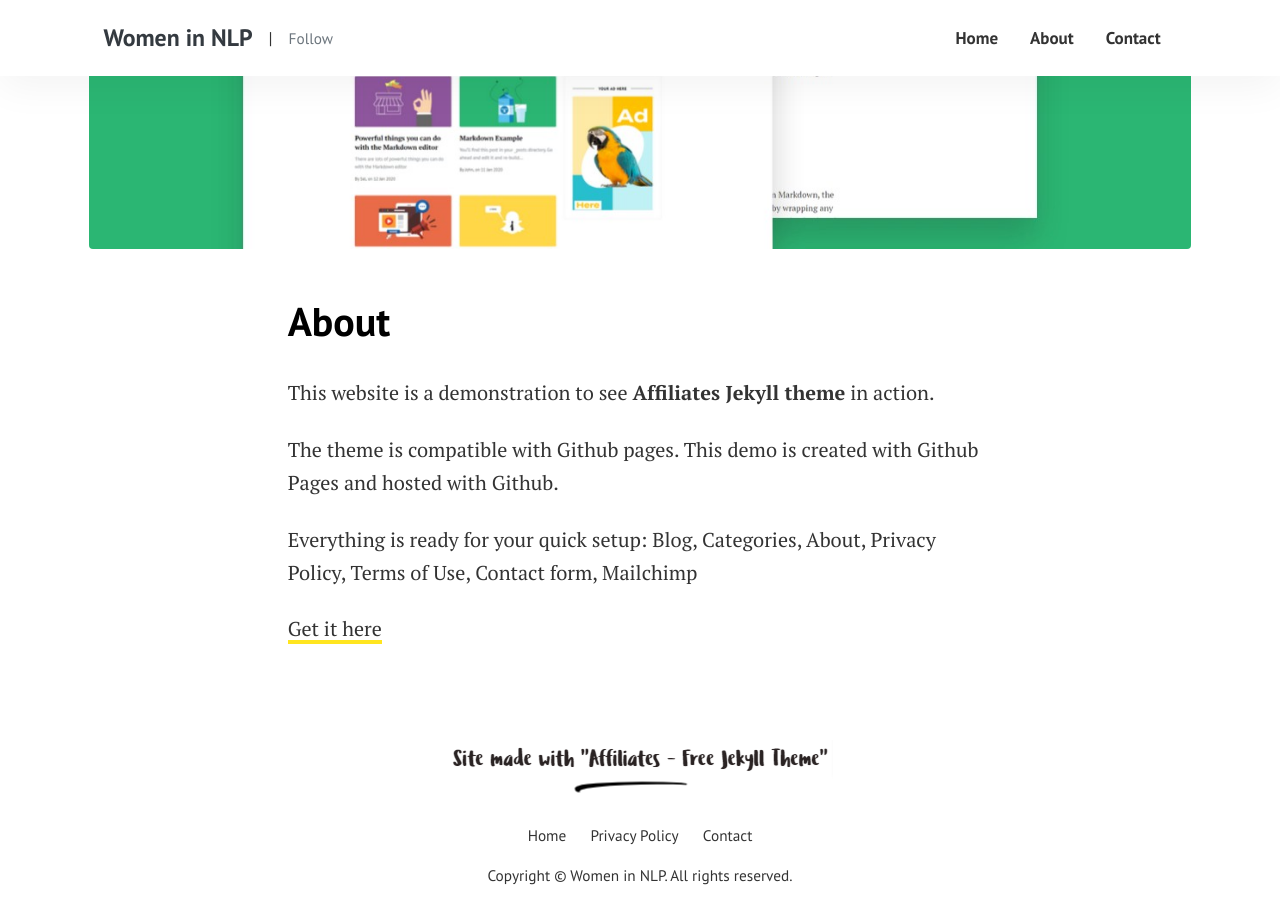
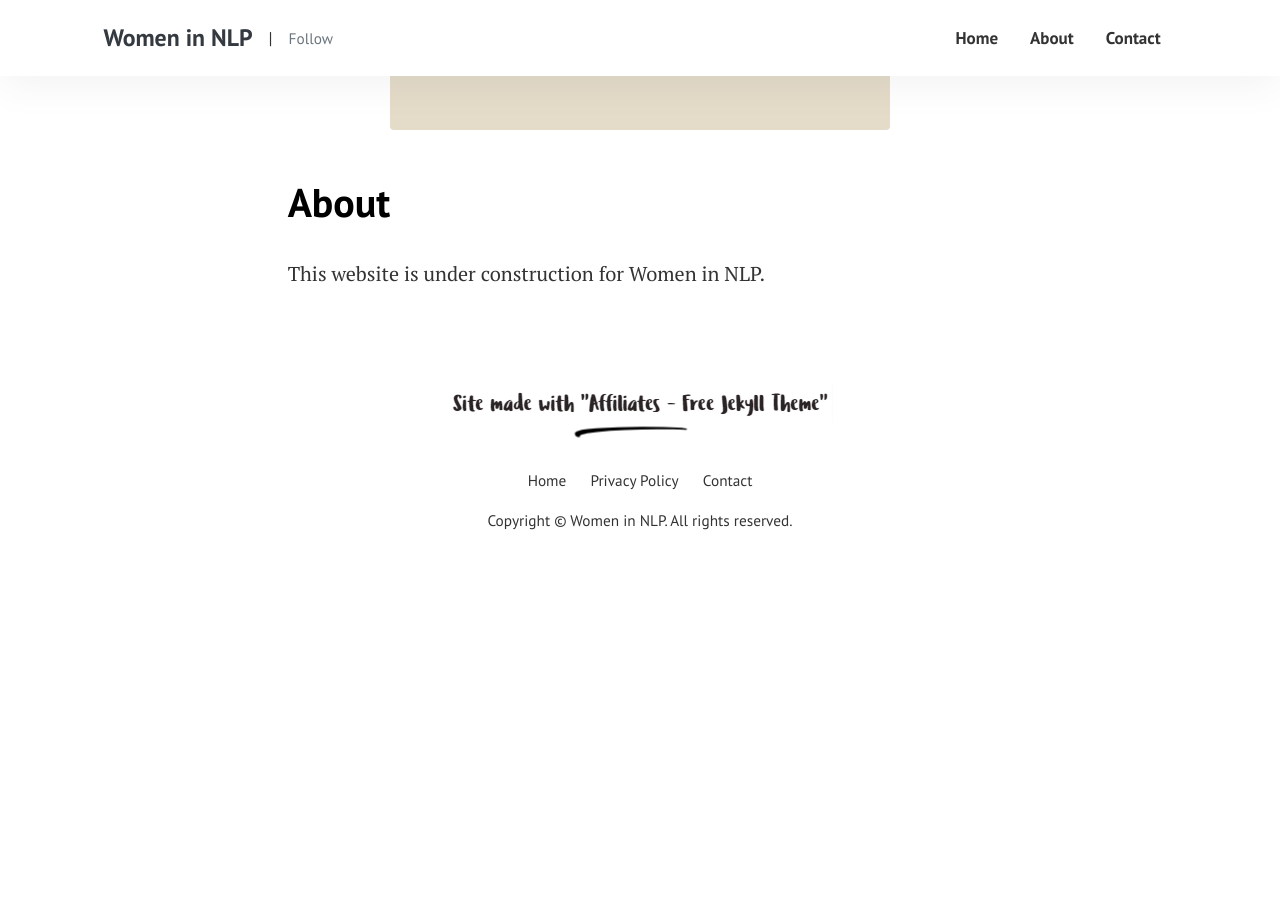
Before and after one commit to WomenInNLP/womeninnlp.github.io, a Jekyll site: the page built from pages/about.md, in a window 1280 px wide and 900 px high, scrolled down 486 px. Built offline with Jekyll 4.4.1, drawn with Linux system fonts in a browser that asks for light colours; after the commit the page ends 1049 px from its top, so only the background shows below that.

Commit message:
Update about.md

```diff
--- a/pages/about.md
+++ b/pages/about.md
@@ -2,13 +2,7 @@
 layout: page
 title: About
 permalink: "/about/"
-image: assets/images/screenshot.png
+image: assets/images/Women (2).png
 ---
 
-This website is a demonstration to see **Affiliates Jekyll theme** in action.
-
-The theme is compatible with Github pages. This demo is created with Github Pages and hosted with Github.
-
-Everything is ready for your quick setup: Blog, Categories, About, Privacy Policy, Terms of Use, Contact form, Mailchimp
-
-[Get it here](https://bootstrapstarter.com/jekyll-theme-memoirs/)
+This website is under construction for Women in NLP.
```
